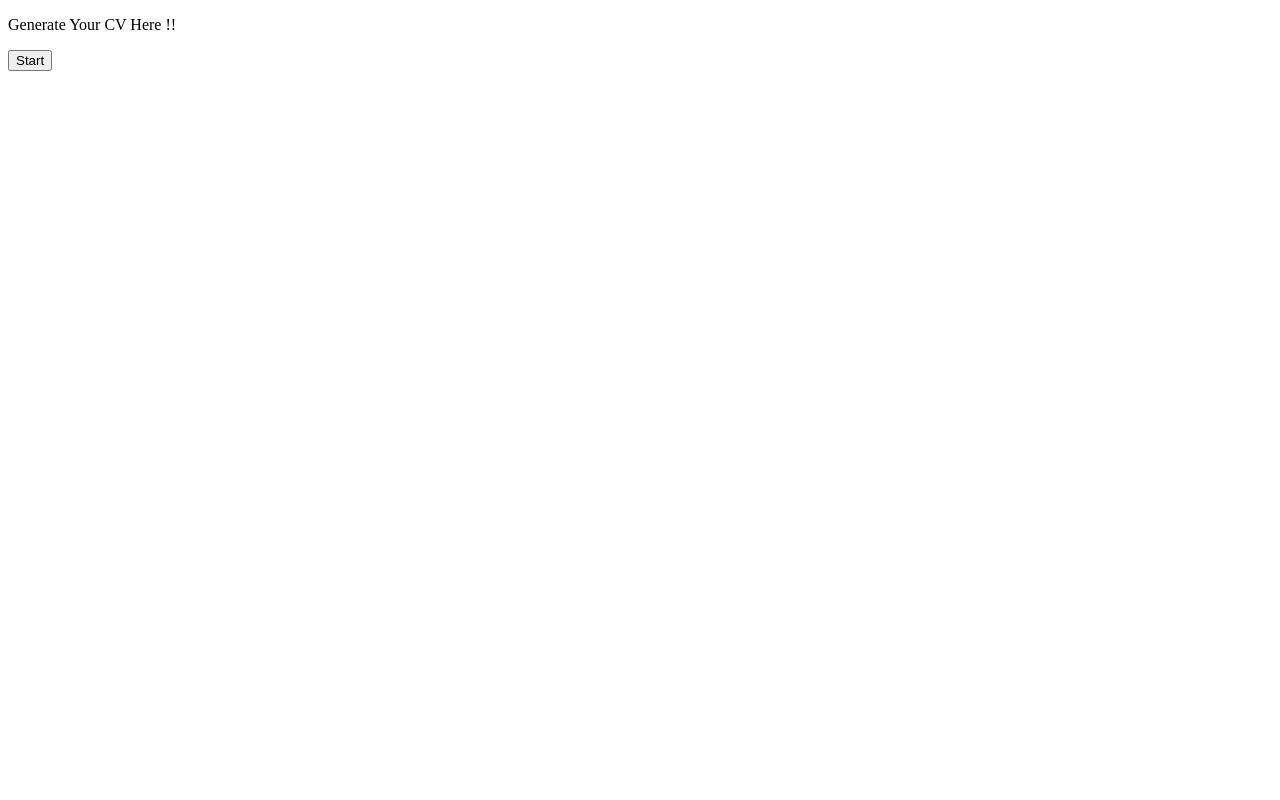
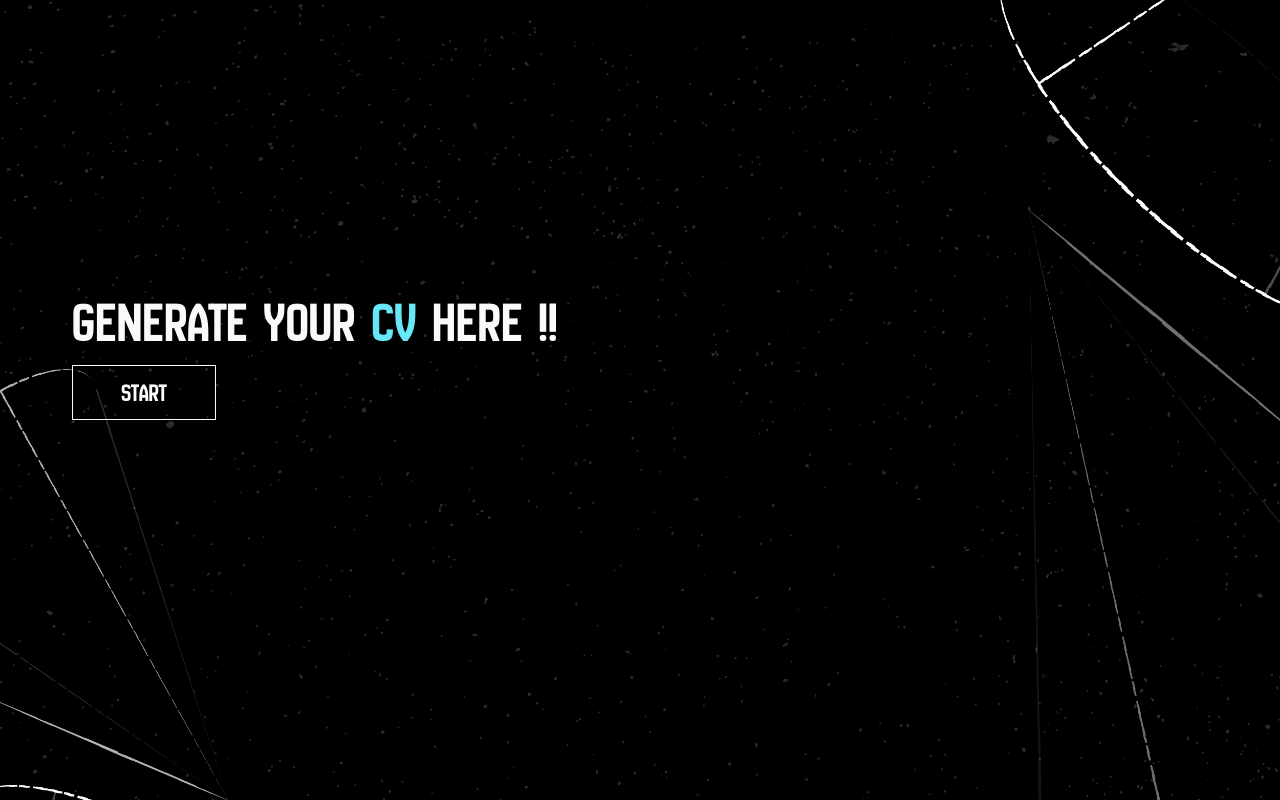
Before and after one commit to MhmdFais/resume.io, a React (Vite) app: page / in a window 1280 px wide. Built offline with nearby package versions, Linux system fonts and the light colour scheme.

Commit message:
chore: Add WelcomeScreen component and styles

```diff
--- a/src/components/WelcomeScreen.jsx
+++ b/src/components/WelcomeScreen.jsx
@@ -1,4 +1,5 @@
 import { useState } from "react";
+import '../styles/WelsomeScreen.css';
 
 function WelcomeScreen(){
 
@@ -10,14 +11,14 @@ function WelcomeScreen(){
               <></>
               // redirec to dashboard
             :
-                <>
+                <div className="welcomeContentDiv">
                     <div className="welcomeTextDiv">
-                        <p>Generate Your CV Here !!</p>
+                        <p>Generate Your <span>CV</span> Here !!</p>
                     </div>
                     <div className="buttonDiv">
-                        <button onClick={() => setStartButton(true)}>Start</button>
+                        <button onClick={() => setStartButton(true)}>Start </button>
                     </div>
-                </>
+                </div>
             }
         </div>
     )
--- a/src/index.css
+++ b/src/index.css
@@ -12,3 +12,10 @@
   font-family: cvFontItalic;
   src: url(./assets/fonts/Arimo-Italic.ttf);
 }
+
+body{
+  background-image: url(./assets/photos/bg.jpg);
+  background-size: cover;
+  background-repeat: no-repeat;
+  background-attachment: fixed;
+}
--- /dev/null
+++ b/src/styles/WelsomeScreen.css
@@ -0,0 +1,46 @@
+:root{
+    --fontColor: #f8fafc;
+    --spanColor: #67e8f9;
+    --buttonHoverColor: #083344;
+}
+
+.welcomePageDiv{
+    display: flex;
+    flex-direction: column;
+    align-items: start;
+    padding: 35vh 5vw;
+}
+
+.welcomePageDiv p{
+    font-family: welcomeScreenFont;
+    font-size: clamp(3rem, 4.5vw, 5.5rem);
+    color: var(--fontColor);
+    margin: 0 0;
+    padding: 0 0;
+}
+
+.welcomePageDiv p span{
+    color: var(--spanColor);
+}
+
+.buttonDiv button{
+    font-family: welcomeScreenFont;
+    font-size: clamp(1rem, 2vw, 2.5rem);
+    background-color: inherit;
+    border: 0.8px solid var(--fontColor);
+    color: var(--fontColor);
+    padding: 0.7rem 3rem;
+    margin-top: 0.5rem;
+    cursor: pointer;
+    transition: 0.3s;
+}
+
+.buttonDiv button:hover{
+    background-color: var(--fontColor);
+    color: var(--buttonHoverColor);
+}
+
+.buttonDiv button:active{
+    transform: scale(0.9);
+    color: var(--spanColor);
+}
```
